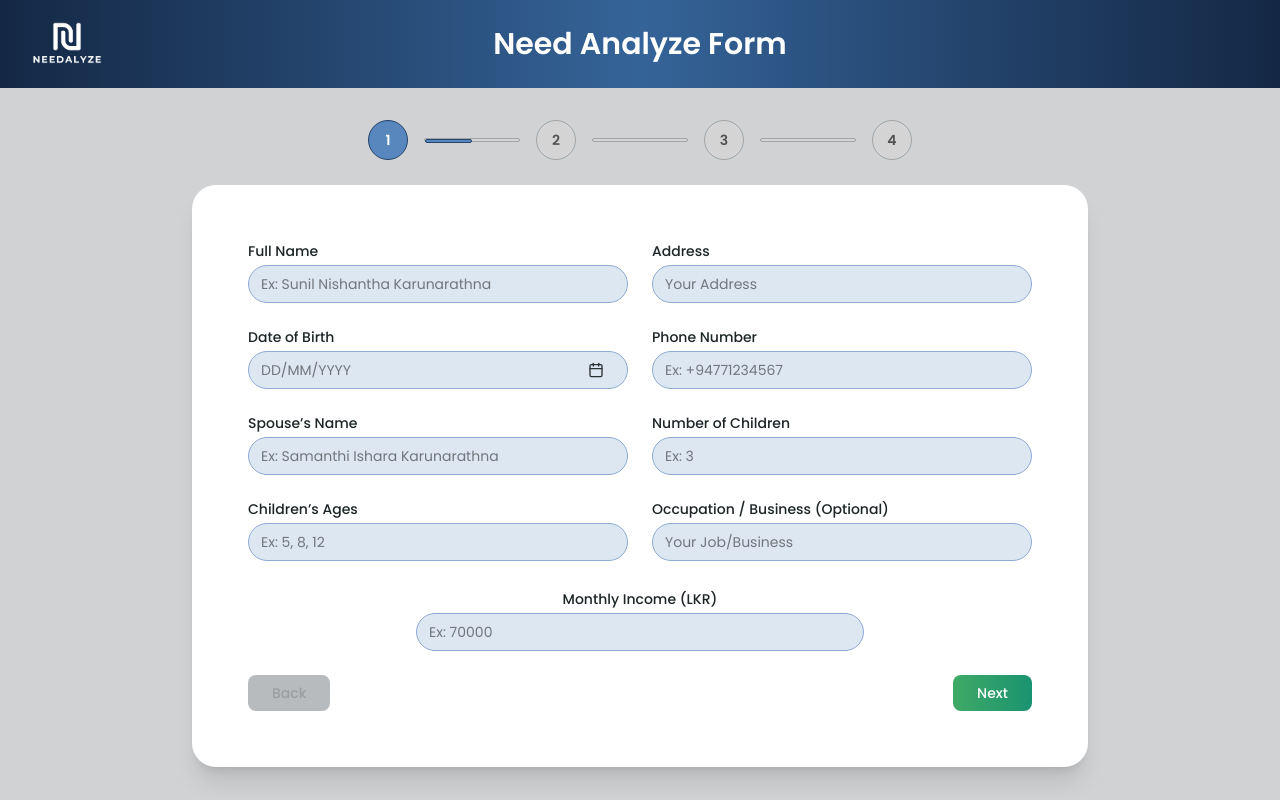
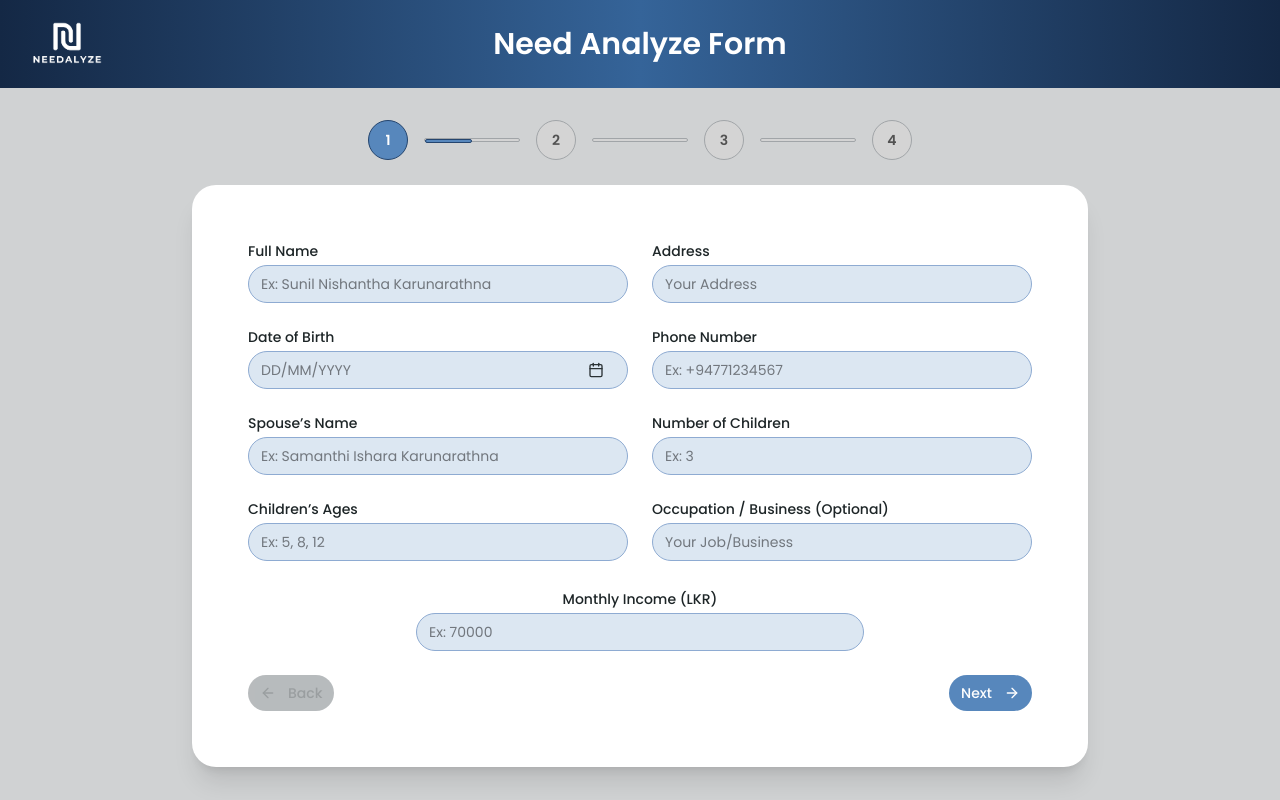
Before and after one commit to itswijay/Needalyze, a Next.js app: page /form/1/step1 in a window 1280 px wide. Built offline with nearby package versions, Linux system fonts and the light colour scheme; no server answers.

Commit message:
fix: implement FormNavButton component with directional styling

```diff
--- a/src/components/FormNavButton.jsx
+++ b/src/components/FormNavButton.jsx
@@ -5,26 +5,44 @@ import { ArrowLeft, ArrowRight } from "lucide-react";
 const FormNavButton = ({
   label,
   type,
-  variant = "gradient",
+  variant = "default",
   onClick,
   disabled = false,
 }) => {
   const baseClasses = "px-6 py-2 rounded-md font-medium transition-all";
   const gradientClasses = disabled
-    ? "bg-gray-300 text-gray-500 cursor-not-allowed"
-    : "bg-gradient-to-r from-[#3EAA66] to-[#189370] text-white hover:opacity-90";
+    ? "bg-gray-300 text-gray-500 cursor-not-allowed rounded-full py-1"
+    : "bg-[var(--primary-200)] rounded-full py-2";
 
   return (
+    <div>
+      {type === "prev" ? (
         <Button
           type="button"
           onClick={onClick}
           disabled={disabled}
-      className={`${baseClasses} ${
+          className={`flex items-center  ${baseClasses} ${
+            variant === "gradient" ? gradientClasses : ""
+          }`}
+        >
+          <ArrowLeft className="mr-1 w-4 h-4" />
+          {label}
+        </Button>
+      ) : (
+        <Button
+          type="button"
+          onClick={onClick}
+          disabled={disabled}
+          className={`flex items-center  ${baseClasses} ${
             variant === "gradient" ? gradientClasses : ""
           }`}
         >
           {label}
+
+          <ArrowRight className="ml-1 w-4 h-4" />
         </Button>
+      )}
+    </div>
   );
 };
 
```
Lines whose indentation alone changed are shown as unchanged.
